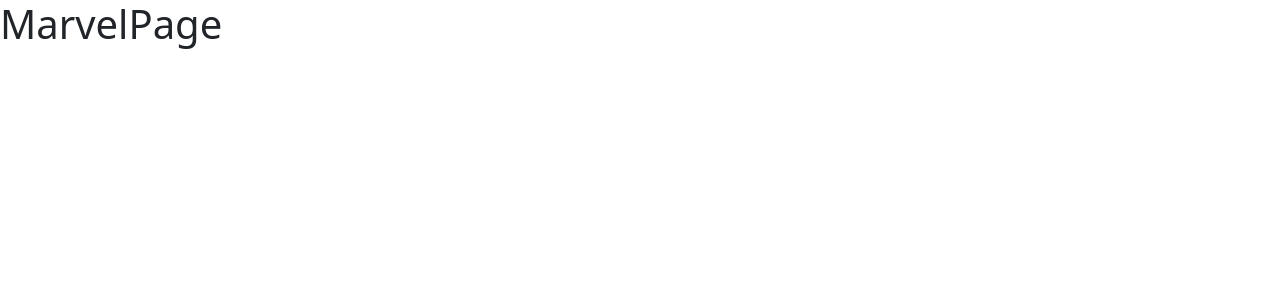
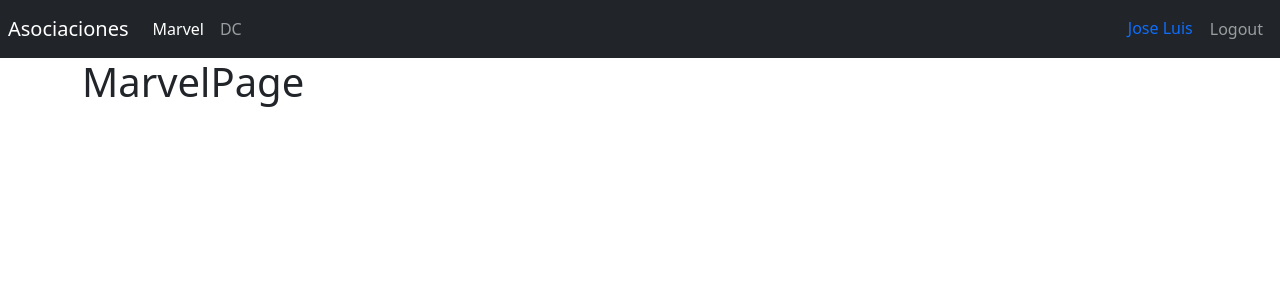
Before and after one commit to JoseLuisGit/heroapp, a React (Vite) app: page /marvel in a window 1280 px wide. Shown: the top 300 px of the page. Built offline with nearby package versions, Linux system fonts and the light colour scheme.

Commit message:
add routes active and second router

```diff
--- /dev/null
+++ b/src/heroes/index.js
@@ -0,0 +1,4 @@
+
+
+
+export { HeroesRouter } from './routes/HeroesRouter'
--- /dev/null
+++ b/src/heroes/routes/HeroesRouter.jsx
@@ -0,0 +1,20 @@
+import { Routes, Route, Navigate } from "react-router-dom";
+import { Navbar } from "../../ui";
+import { DcPage } from "../pages/DcPage";
+import { MarvelPage } from "../pages/MarvelPage";
+
+export const HeroesRouter = ()=>{
+    return (
+      <>
+        <Navbar />
+        <div className="container">
+          <Routes>
+            <Route path="marvel" element={<MarvelPage />}></Route>
+            <Route path="dc" element={<DcPage />}></Route>
+
+            <Route path="/*" element={<Navigate to="marvel" />}></Route>
+          </Routes>
+        </div>
+      </>
+    );
+}
--- a/src/router/AppRouter.jsx
+++ b/src/router/AppRouter.jsx
@@ -1,17 +1,14 @@
-import { Routes, Route, Navigate } from "react-router-dom";
+import { Routes, Route } from "react-router-dom";
 import { LoginPage } from "../auth/pages/LoginPage";
-import { DcPage } from "../heroes/pages/DcPage";
-import { MarvelPage } from "../heroes/pages/MarvelPage";
+import { HeroesRouter } from "../heroes";
 
 export const AppRouter = ()=>{
     return (
         <>
             <Routes>
-                <Route path="marvel" element={<MarvelPage />} ></Route>
-                <Route path="dc" element={<DcPage />} ></Route>
                 <Route path="login" element={<LoginPage />} ></Route>
 
-                <Route path="/" element={<Navigate to="marvel" />} ></Route>
+                <Route path="/*" element={<HeroesRouter/>} ></Route>
             </Routes>
         </>
     );
--- /dev/null
+++ b/src/ui/components/NavBar.jsx
@@ -0,0 +1,46 @@
+import { Link, NavLink } from 'react-router-dom';
+
+
+export const Navbar = () => {
+    return (
+        <nav className="navbar navbar-expand-sm navbar-dark bg-dark p-2">
+
+            <Link
+                className="navbar-brand"
+                to="/"
+            >
+                Asociaciones
+            </Link>
+
+            <div className="navbar-collapse">
+                <div className="navbar-nav">
+
+                    <NavLink
+                        className= { ({isActive})=>`nav-item nav-link ${ isActive ? 'active':'' }` }
+                        to="/marvel"
+                    >
+                        Marvel
+                    </NavLink>
+
+                    <NavLink
+                        className= { ({isActive})=>`nav-item nav-link ${ isActive ? 'active':'' }` }
+                        to="/dc"
+                    >
+                        DC
+                    </NavLink>
+                </div>
+            </div>
+
+            <div className="navbar-collapse collapse w-100 order-3 dual-collapse2 d-flex justify-content-end">
+                <ul className="navbar-nav ml-auto">
+                    <span className="nav-item nav-link text-primary">
+                        Jose Luis
+                    </span>
+                    <button className='nav-item nav-link btn'>
+                        Logout
+                    </button>
+                </ul>
+            </div>
+        </nav>
+    )
+}
--- /dev/null
+++ b/src/ui/components/index.js
@@ -0,0 +1,3 @@
+
+
+export * from './Navbar'
--- /dev/null
+++ b/src/ui/index.js
@@ -0,0 +1,3 @@
+
+
+export * from './components'
```
